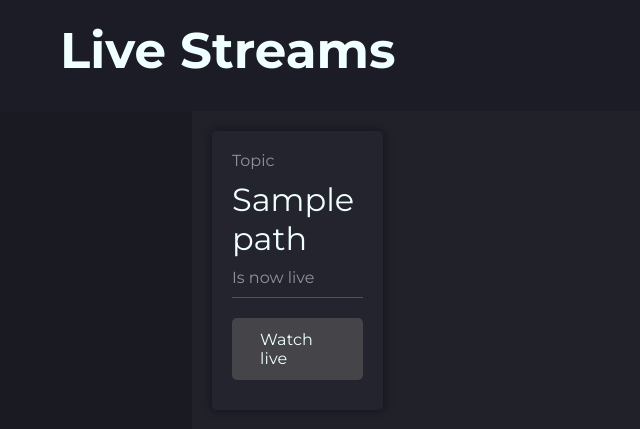
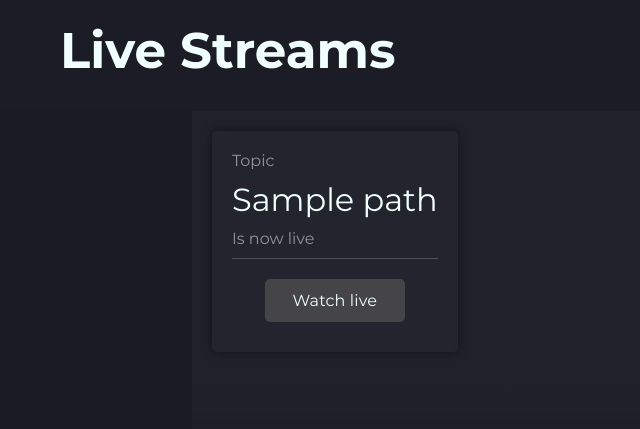
Before and after one commit to Simple-Streaming-Service/Simple-Streaming-Service, a Flask app: template templates/index.html in a window 1280 px wide. Shown: the top 429 px of the page, without its empty margins (0-640 px from the left). Run offline with Flask 3, Linux system fonts and the light colour scheme; the template is opened without the code that fills it: most values are stand-ins (such as "Sample title", 1, 10 or a date in 2020).

Commit message:
fix styles.css

```diff
--- a/static/css/styles.css
+++ b/static/css/styles.css
@@ -131,7 +131,7 @@ body {
   display: flex;
   flex-direction: column;
   align-items: center;
-  width: 20%;
+  width: fit-content;
   margin: 20px 0;
   padding: 20px;
   background: var(--stream-card-color);
```
